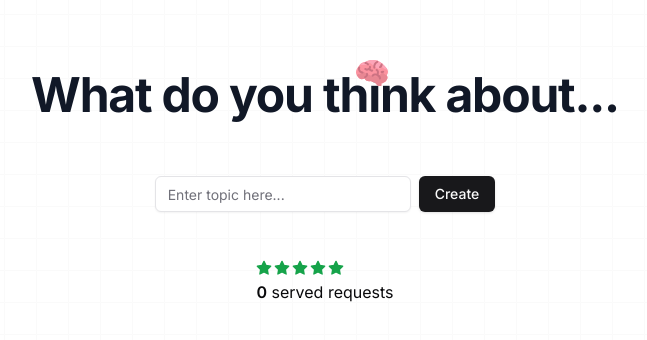
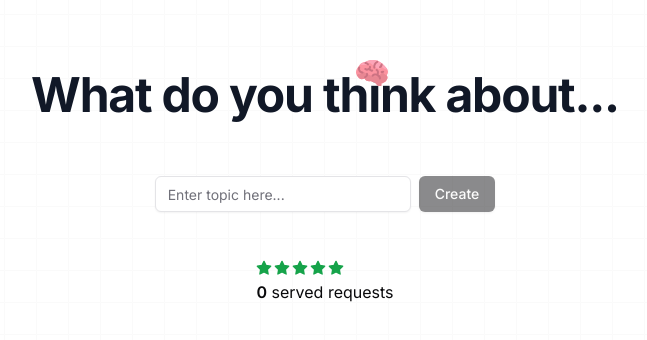
Before and after one commit to MansoorHussain12/voting-client, a Next.js app: page / in a window 1280 px wide. Shown: the part 146-486 px from the top of the page, without its empty margins (315-962 px from the left). Built offline with nearby package versions, Linux system fonts and the light colour scheme; no server answers; the database is empty.

Commit message:
fix disable button

```diff
--- a/components/TopicCreator.tsx
+++ b/components/TopicCreator.tsx
@@ -23,7 +23,7 @@ const TopicCreator = () => {
           onChange={({ target }) => setInput(target.value)}
         />
         <Button
-          disabled={isPending}
+          disabled={isPending || input.length === 0}
           onClick={() => mutate({ topicName: input })}
         >
           Create
```
